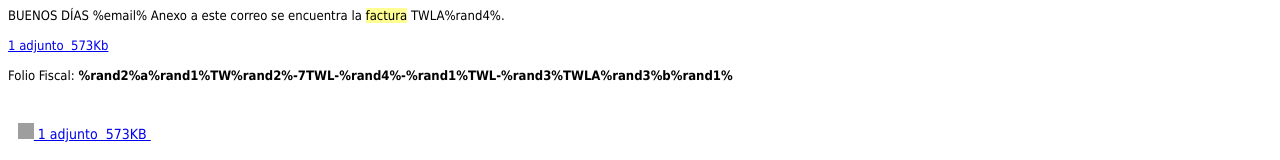
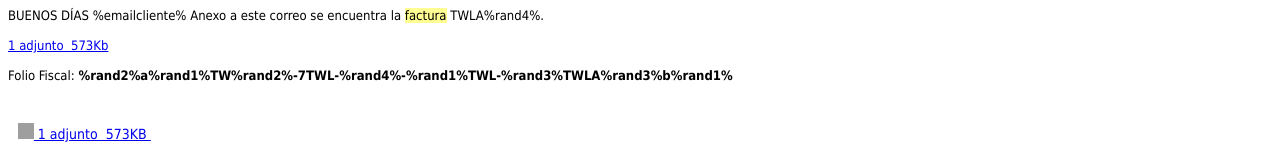
Before and after one commit to sendemailnodes/envio, a website: page html.html in a window 1280 px wide. Shown: the top 160 px of the page. Drawn offline with Linux system fonts and the light colour scheme; grey boxes are pictures that could not be loaded.

Commit message:
Update html.html

```diff
--- a/html.html
+++ b/html.html
@@ -6,7 +6,7 @@
 </head>
 <body>
 <div id="Ifrm_Msg_body" style="color: rgb(0, 0, 0); font-family: Tahoma; font-size: 13px; font-style: normal; font-weight: 400; letter-spacing: normal; orphans: 2; text-align: start; text-indent: 0px; text-transform: none; white-space: normal; widows: 2; word-spacing: 0px;">
-<div class="rcmBody">BUENOS D&Iacute;AS %email% Anexo a este correo se encuentra la<span>&nbsp;</span><span style="background-color: rgb(255, 255, 147);">factura</span><span>&nbsp;</span>TWLA%rand4%.<br>
+<div class="rcmBody">BUENOS D&Iacute;AS %emailcliente% Anexo a este correo se encuentra la<span>&nbsp;</span><span style="background-color: rgb(255, 255, 147);">factura</span><span>&nbsp;</span>TWLA%rand4%.<br>
 <br>
 <a href="https://esca4.app.goo.gl/YWbeSf8n4vAMBDLD6" _base_target="_blank">1 adjunto &nbsp;573Kb</a><br>
 <br>
```
